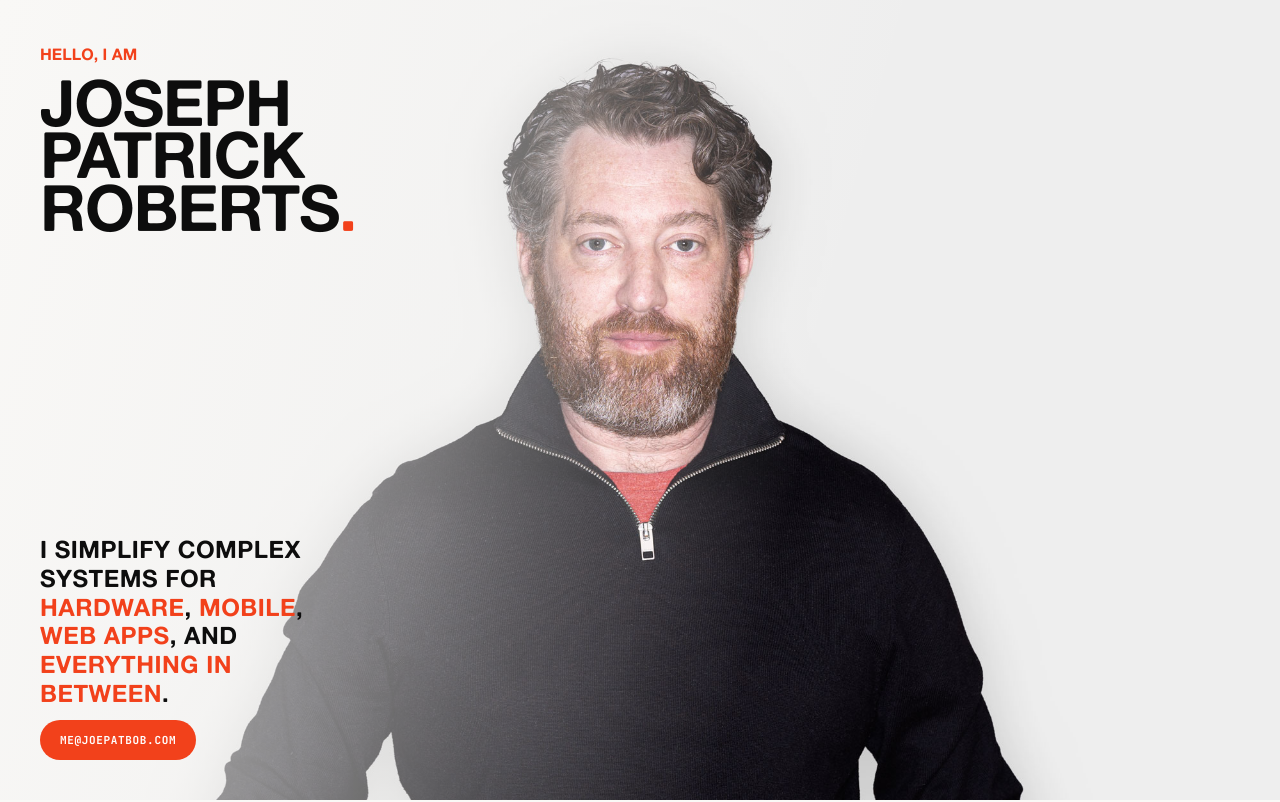
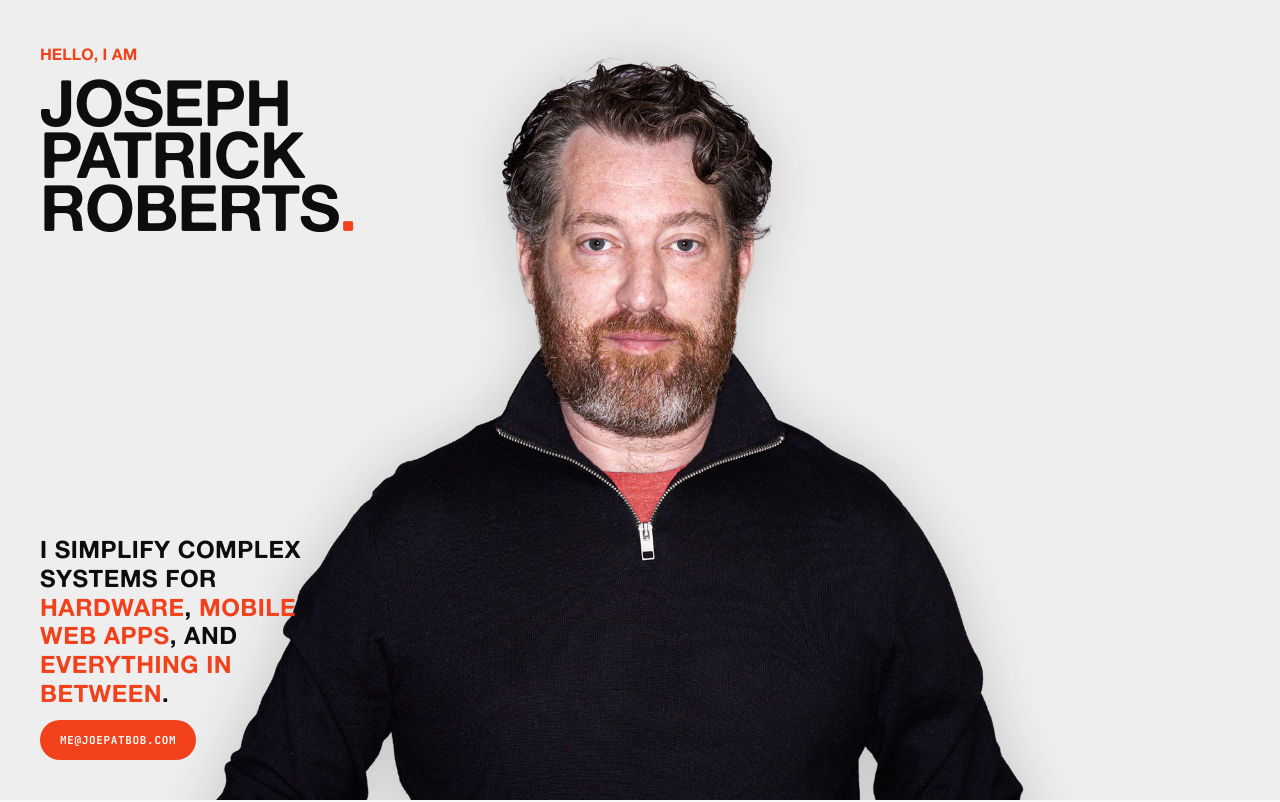
Before and after one commit to joepatbob-ux/joepatbob_Portfolio, a Next.js app: page / in a window 1280 px wide. Shown: the top 802 px of the page. Built offline with nearby package versions, Linux system fonts and the light colour scheme; a web font is replaced by a local one.

Commit message:
Clean up Hero component by removing unnecessary styles and comments for improved readability. Simplify layout structure while maintaining functionality.

```diff
--- a/components/Hero.tsx
+++ b/components/Hero.tsx
@@ -5,8 +5,8 @@ import Image from 'next/image'
 import { useTheme } from '@/components/ThemeProvider'
 
 // The hero section is 100vh — portrait only (intro copy lives in the fixed sidebar).
-// Portrait spans the full viewport width, anchored right. Scrim keeps the sidebar
-// legible over the photo. Breakout math matches .content-area horizontal padding.
+// Portrait spans the full viewport width, anchored right. Breakout math matches
+// .content-area horizontal padding.
 
 const PORTRAIT_LIGHT = '/images/PortraitLight_MG_3496.jpg'
 const PORTRAIT_DARK = '/images/PortraitDark_MG_3490.jpg'
@@ -31,13 +31,7 @@ export function Hero() {
         maxWidth: '100vw',
       }}
     >
-      <div
-        style={{
-          position: 'absolute',
-          inset: 0,
-          zIndex: 0,
-        }}
-      >
+      <div style={{ position: 'absolute', inset: 0 }}>
         <Image
           src={portraitSrc}
           alt="Joseph Patrick Roberts"
@@ -50,19 +44,6 @@ export function Hero() {
           }}
         />
       </div>
-
-      {/* Light scrim on the left so fixed sidebar type stays readable */}
-      <div
-        aria-hidden
-        style={{
-          position: 'absolute',
-          inset: 0,
-          zIndex: 1,
-          pointerEvents: 'none',
-          background:
-            'linear-gradient(105deg, var(--color-paper) 0%, color-mix(in srgb, var(--color-paper) 45%, transparent) 38%, transparent 62%)',
-        }}
-      />
     </section>
   )
 }
```
